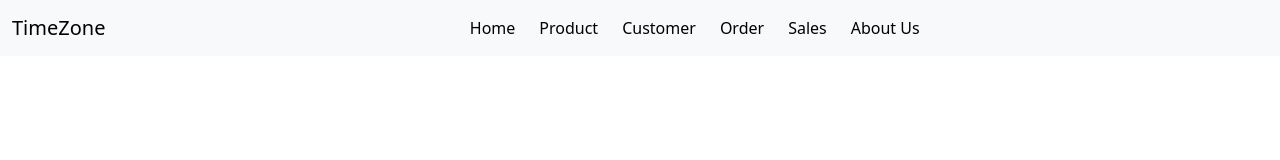
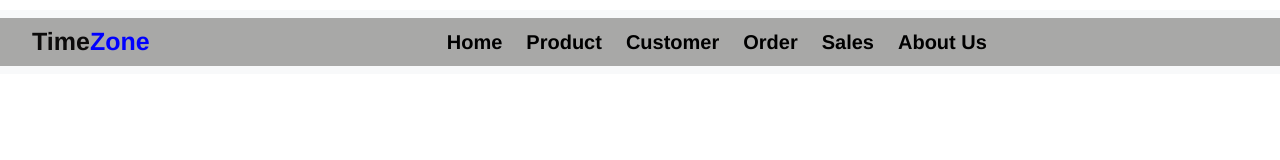
Before and after one commit to Sachinnn22/POS-system, a plain HTML site: page index.html in a window 1280 px wide. Drawn offline with nearby package versions, Linux system fonts and the light colour scheme.

Commit message:
update menu css

```diff
--- /dev/null
+++ b/Styles/menu.css
@@ -0,0 +1,36 @@
+body{
+    background-color: #ffffff;
+}
+
+.menu{
+    margin-top: 10px;
+
+}
+
+.menuus{
+    background-color: #a8a8a7;
+}
+
+
+.tech{
+    margin-left: 20px;
+    font-size: 25px;
+    color: #0c0b0b;
+    font-family: Helvetica;
+    font-weight: bolder;
+}
+.zone{
+    color: blue;
+    font-size: 25px;
+}
+.mybar{
+    font-weight: bolder;
+    font-size: 20px;
+    font-family: Helvetica ;
+}
+
+.navs a:hover{
+    transform: scale(1.1);
+    transition-duration: 4s;
+
+}
--- a/index.html
+++ b/index.html
@@ -5,6 +5,8 @@
     <title>Title</title>
 
     <link rel="stylesheet" href="	https://cdn.jsdelivr.net/npm/bootstrap@5.3.3/dist/css/bootstrap.min.css">
+    <link rel="stylesheet" href="Styles/menu.css">
+
 
 </head>
 <body>
```
